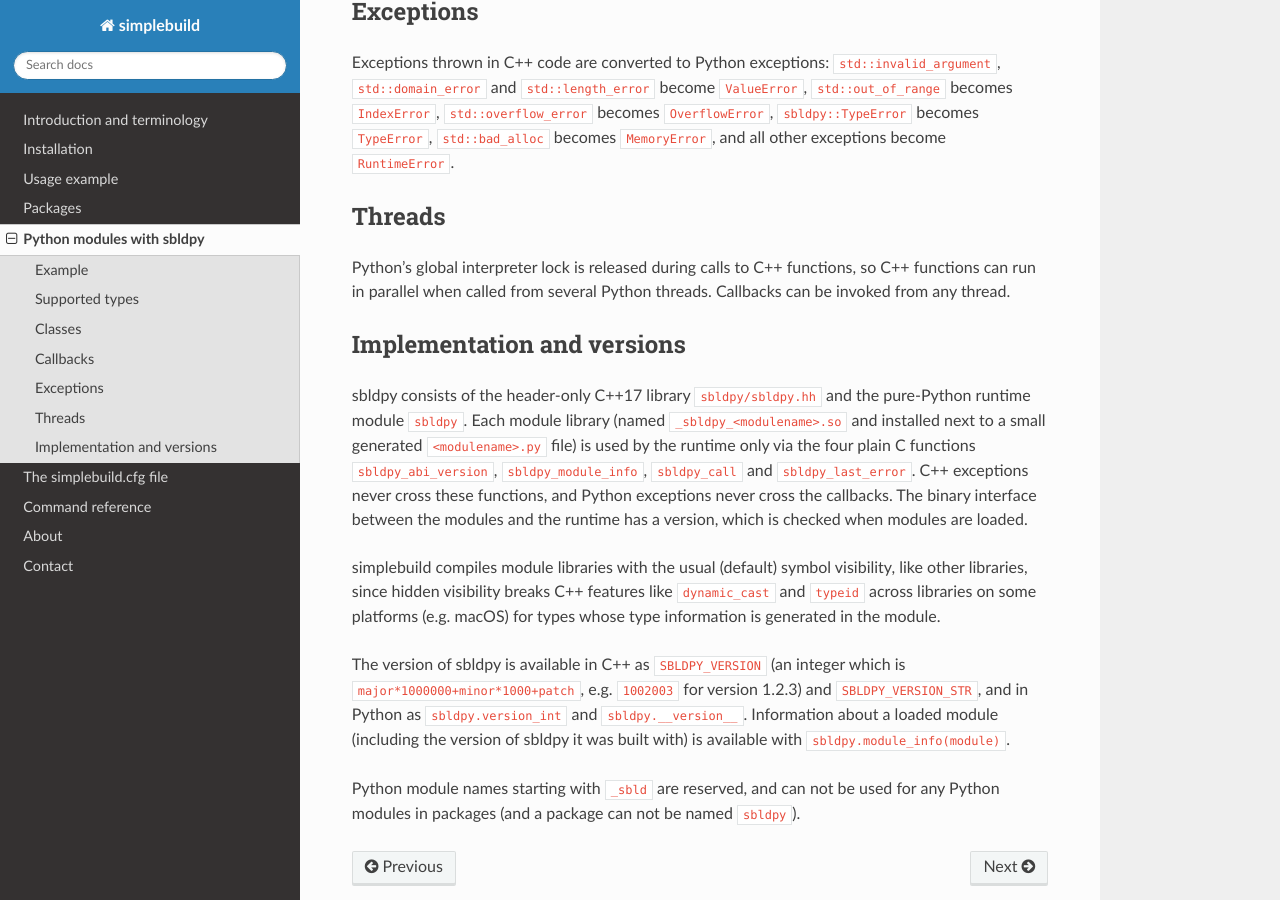
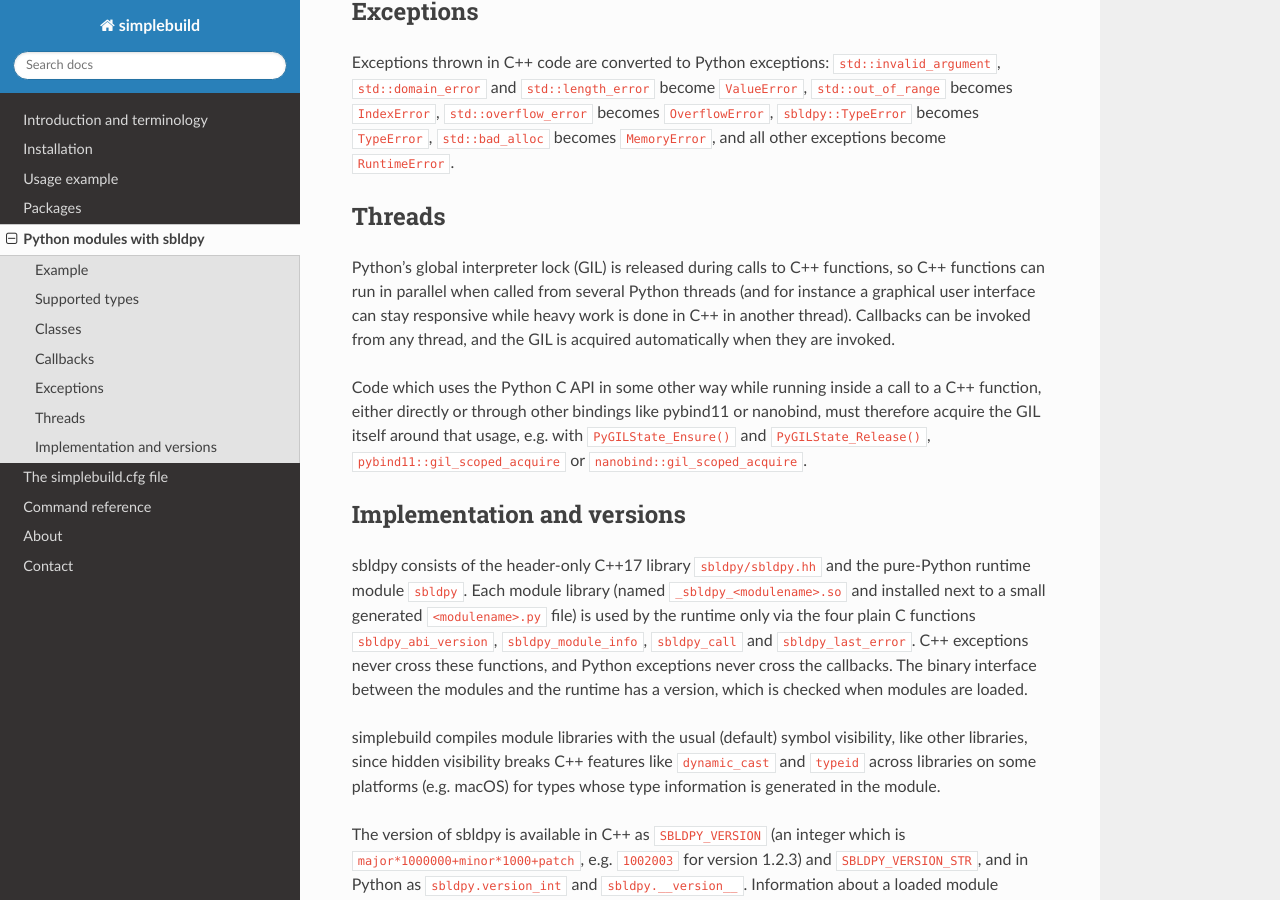
Before and after one commit to mctools/simplebuild, a Sphinx documentation site: the page built from doc/source/sbldpy.rst, in a window 1280 px wide and 900 px high, scrolled down 4115 px. Built offline with Sphinx 7.4.7 and the Read the Docs theme 3.1.0, drawn with Linux system fonts in a browser that asks for light colours; the version number could not be read and is left out.

Commit message:
sbldpy: Document GIL requirements for other uses of the Python C API
The GIL is released during calls to C++ functions, so code using the Python
C API (directly or through bindings like pybind11 or nanobind) inside such
calls must acquire the GIL itself.

Assisted-by: Claude

```diff
--- a/doc/source/sbldpy.rst
+++ b/doc/source/sbldpy.rst
@@ -240,9 +240,17 @@ other exceptions become ``RuntimeError``.
 Threads
 =======
 
-Python's global interpreter lock is released during calls to C++ functions,
-so C++ functions can run in parallel when called from several Python threads.
-Callbacks can be invoked from any thread.
+Python's global interpreter lock (GIL) is released during calls to C++
+functions, so C++ functions can run in parallel when called from several Python
+threads (and for instance a graphical user interface can stay responsive while
+heavy work is done in C++ in another thread). Callbacks can be invoked from any
+thread, and the GIL is acquired automatically when they are invoked.
+
+Code which uses the Python C API in some other way while running inside a call
+to a C++ function, either directly or through other bindings like pybind11 or
+nanobind, must therefore acquire the GIL itself around that usage, e.g. with
+``PyGILState_Ensure()`` and ``PyGILState_Release()``,
+``pybind11::gil_scoped_acquire`` or ``nanobind::gil_scoped_acquire``.
 
 Implementation and versions
 ===========================
```
Also changed, not shown: src/_simple_build_system/data/sbldpy/README.md.
